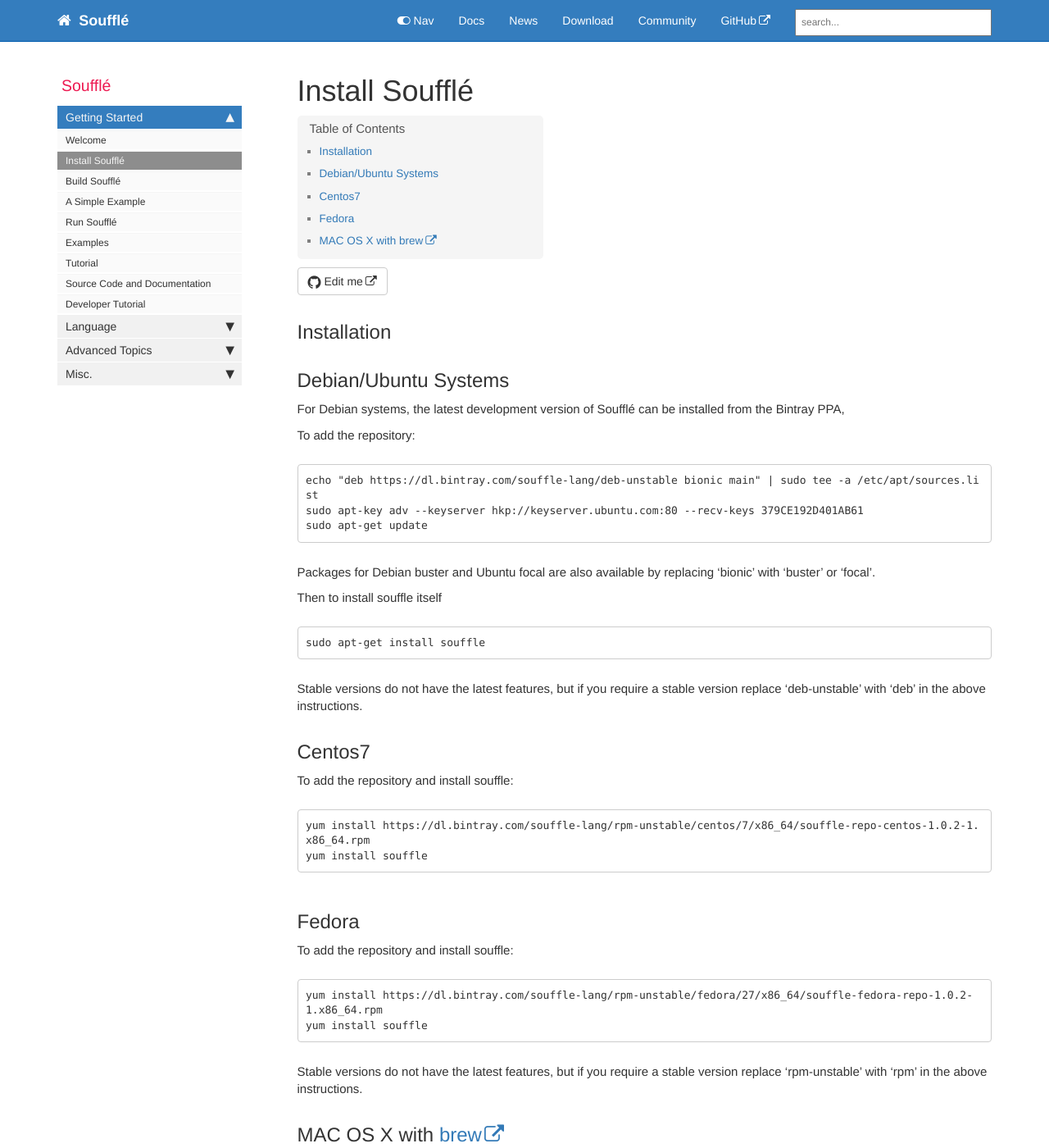
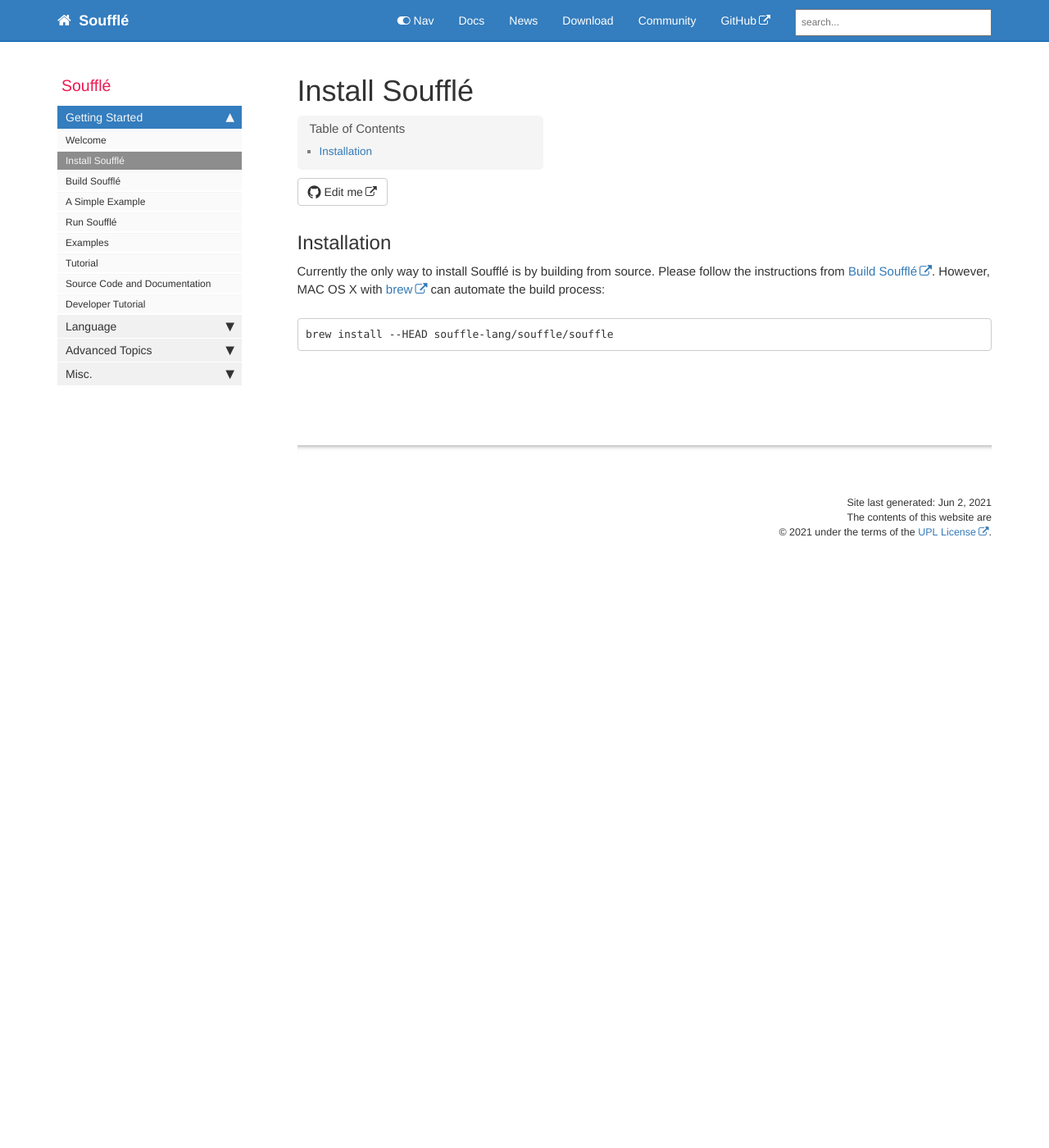
Before and after one commit to souffle-lang/souffle-lang.github.io, a Jekyll site: the page built from pages/docs/install.md, in a window 1280 px wide and 1400 px high. Shown: the whole window at 82% size. Built offline with Jekyll 4.4.1, drawn with Linux system fonts in a browser that asks for light colours; comment, search, counter and statistics services are not loaded; some of the changed text lies outside the part shown.

Commit message:
Replace broken distribution installs.

````diff
--- a/pages/docs/install.md
+++ b/pages/docs/install.md
@@ -7,6 +7,14 @@ folder: docs
 ---
 ## Installation
 
+Currently the only way to install Soufflé is by building from source.
+Please follow the instructions from [Build Soufflé](https://souffle-lang.github.io/build).
+However, MAC OS X with [brew](http://brew.sh) can automate the build process:
+```
+brew install --HEAD souffle-lang/souffle/souffle
+```
+
+<!---
 ## Debian/Ubuntu Systems
 
 For Debian systems, the latest development version of Soufflé can be installed from the Bintray PPA,
@@ -56,5 +64,6 @@ For the latest updates follow the development head
 ```
 brew install --HEAD souffle-lang/souffle/souffle
 ```
+-->
 
 {% include links.html %}
````
